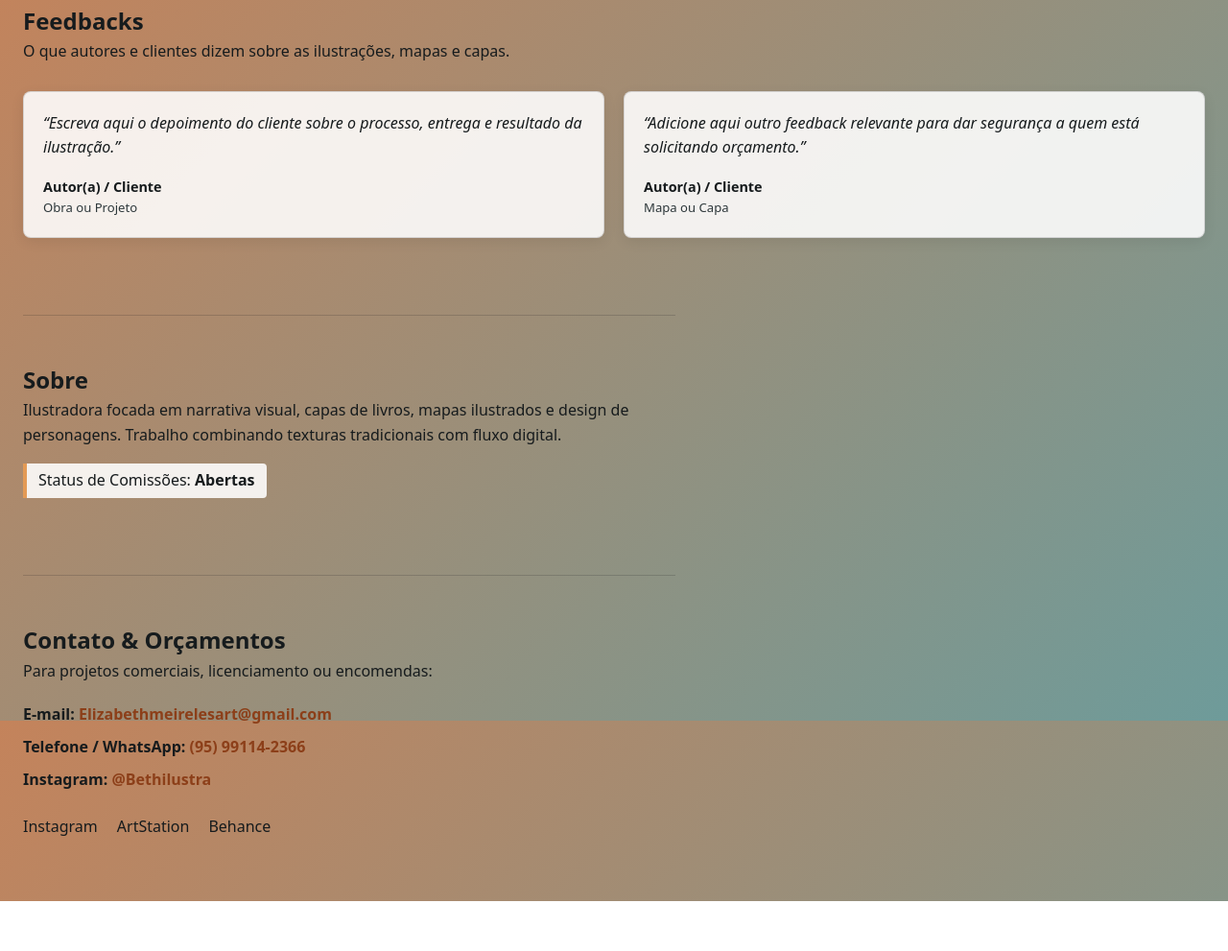
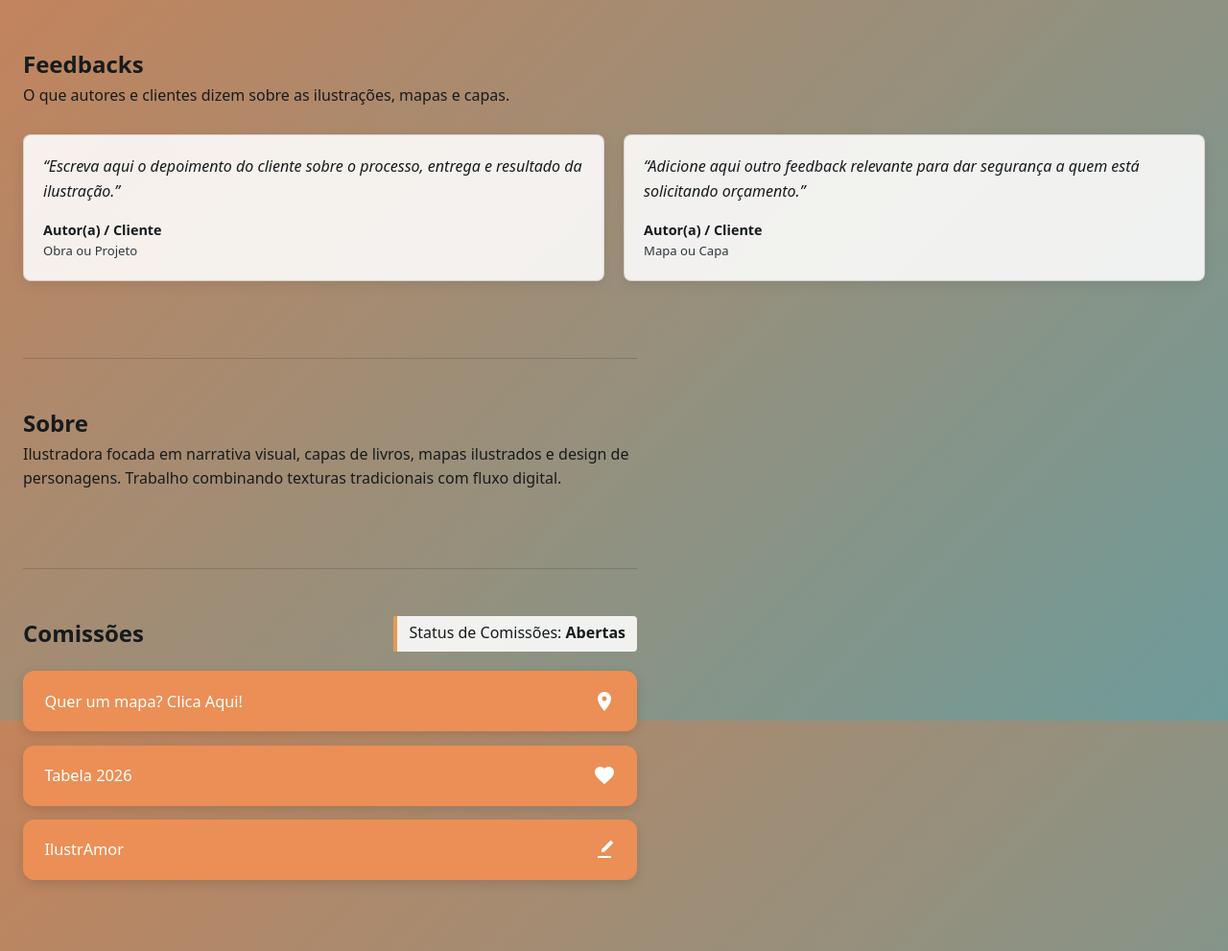
Before and after one commit to GladstonDev/Portfolio-BethIlustra, a plain HTML site: page index.html in a window 1280 px wide. Shown: the part 1649-2640 px from the top of the page at 96% size. Before the commit the page ends 2588 px from the top, so only its background shows below. Drawn offline with Linux system fonts and the light colour scheme.

Commit message:
Add files via upload

```diff
--- a/index.html
+++ b/index.html
@@ -13,7 +13,8 @@
       <nav class="nav">
         <a href="#galeria">Portfólio</a>
         <a href="#feedbacks">Feedbacks</a>
-        <a href="#sobre">Sobre & Comissões</a>
+        <a href="#sobre">Sobre</a>
+        <a href="#comissoes">Comissões</a>
         <a href="#contato">Contato</a>
       </nav>
     </div>
@@ -55,12 +56,57 @@
       <div id="feedbacks-grid" class="feedbacks-grid"></div>
     </section>
 
-    <!-- Sobre e Status de Comissões -->
+    <!-- Sobre -->
     <section id="sobre" class="about-section">
       <div class="about-text">
         <h2>Sobre</h2>
         <p>Ilustradora focada em narrativa visual, capas de livros, mapas ilustrados e design de personagens. Trabalho combinando texturas tradicionais com fluxo digital.</p>
+      </div>
+    </section>
+
+    <!-- Comissões -->
+    <section id="comissoes" class="commissions-section">
+      <div class="commissions-header">
+        <h2>Comissões</h2>
         <p class="commission-badge">Status de Comissões: <strong>Abertas</strong></p>
+      </div>
+
+      <div class="stacked-link-list">
+        <a
+          href="https://drive.google.com/file/d/1tKaKbNGfHKlo7Sz-gExQ2bNBHGl2cIF8/view"
+          target="_blank"
+          rel="noopener"
+          class="stacked-action-btn"
+        >
+          <span>Quer um mapa? Clica Aqui!</span>
+          <svg viewBox="0 0 24 24" aria-hidden="true">
+            <path d="M12 2C8.13 2 5 5.13 5 9c0 5.25 7 13 7 13s7-7.75 7-13c0-3.87-3.13-7-7-7Zm0 9.5A2.5 2.5 0 1 1 12 6.5a2.5 2.5 0 0 1 0 5Z"/>
+          </svg>
+        </a>
+
+        <a
+          href="https://drive.google.com/file/d/1s0ehQJQfjIjzQ8dWxnHVOgpTc8HKSqc3/view"
+          target="_blank"
+          rel="noopener"
+          class="stacked-action-btn"
+        >
+          <span>Tabela 2026</span>
+          <svg viewBox="0 0 24 24" aria-hidden="true">
+            <path d="M12 21.35l-1.45-1.32C5.4 15.36 2 12.28 2 8.5 2 5.42 4.42 3 7.5 3c1.74 0 3.41.81 4.5 2.09C13.09 3.81 14.76 3 16.5 3 19.58 3 22 5.42 22 8.5c0 3.78-3.4 6.86-8.55 11.54L12 21.35Z"/>
+          </svg>
+        </a>
+
+        <a
+          href="https://drive.google.com/file/d/1lApN7PAagVaPgFCGI7jKI4TCs55q2YpL/view"
+          target="_blank"
+          rel="noopener"
+          class="stacked-action-btn"
+        >
+          <span>IlustrAmor</span>
+          <svg viewBox="0 0 24 24" aria-hidden="true">
+            <path d="M20.71 4.63l-1.34-1.34a1 1 0 0 0-1.41 0L9 12.25V15h2.75l8.96-8.96a1 1 0 0 0 0-1.41ZM5 19h14v2H5v-2Z"/>
+          </svg>
+        </a>
       </div>
     </section>
 
--- a/script.js
+++ b/script.js
@@ -37,11 +37,9 @@ function renderGallery(filter = "all") {
   }
 
   filtered.forEach((art, index) => {
-    const numLabel = formatNumber(index, filtered.length);
     const card = document.createElement("article");
     card.className = "art-card";
     card.innerHTML = `
-      <span class="card-index">${numLabel}</span>
       <img src="${art.thumb}" alt="${art.title}" loading="lazy" />
       <div class="art-overlay">
         <span>${art.title}</span>
--- a/style.css
+++ b/style.css
@@ -8,6 +8,13 @@
   --muted: #2e383b;
   --accent: #e39a55;
   --accent-dark: #8c3f19;
+  --filter-turquoise: #5ec4be;
+  --filter-turquoise-hover: #47b0aa;
+  --filter-turquoise-border: #3a9691;
+  --filter-salmon: #f28d6b;
+  --filter-salmon-border: #d96b47;
+  --action-btn-bg: #eb8f56;
+  --action-btn-hover: #df7b3e;
 }
 
 *,
@@ -45,24 +52,30 @@ body {
 }
 
 .header-content {
-  display: flex;
-  justify-content: space-between;
+  display: grid;
+  grid-template-columns: 1fr auto 1fr;
   align-items: center;
-  flex-wrap: wrap;
   gap: 1rem;
 }
 
+.nav {
+  grid-column: 1;
+  justify-self: start;
+  display: flex;
+  flex-wrap: wrap;
+  gap: 1.25rem;
+}
+
 .logo {
+  grid-column: 2;
+  justify-self: center;
+  text-align: center;
   font-weight: 700;
+  font-size: 1.15rem;
   letter-spacing: 2px;
   color: var(--text);
   text-decoration: none;
-}
-
-.nav {
-  display: flex;
-  flex-wrap: wrap;
-  gap: 1.5rem;
+  white-space: nowrap;
 }
 
 .nav a {
@@ -86,19 +99,25 @@ body {
 }
 
 .filter-btn {
-  background: var(--surface);
-  color: var(--text);
-  border: 1px solid rgba(22, 27, 29, 0.16);
+  background: var(--filter-turquoise);
+  color: #ffffff;
+  border: 1px solid var(--filter-turquoise-border);
   padding: 0.5rem 1rem;
   border-radius: 6px;
   cursor: pointer;
-  font-weight: 500;
+  font-weight: 600;
+  text-shadow: 0 1px 2px rgba(0, 0, 0, 0.18);
   transition: all 0.2s;
 }
 
-.filter-btn.active,
 .filter-btn:hover {
-  background: var(--text);
+  background: var(--filter-turquoise-hover);
+  color: #ffffff;
+}
+
+.filter-btn.active {
+  background: var(--filter-salmon);
+  border-color: var(--filter-salmon-border);
   color: #ffffff;
 }
 
@@ -191,9 +210,10 @@ body {
   transform: translateY(-1px);
 }
 
-/* Seções Feedbacks, Sobre e Contato */
+/* Seções Feedbacks, Sobre, Comissões e Contato */
 .feedbacks-section,
 .about-section,
+.commissions-section,
 .contact-section {
   margin-top: 5rem;
   padding-top: 3rem;
@@ -201,8 +221,9 @@ body {
 }
 
 .about-section,
+.commissions-section,
 .contact-section {
-  max-width: 680px;
+  max-width: 640px;
 }
 
 .section-header {
@@ -255,13 +276,55 @@ body {
   font-size: 0.82rem;
 }
 
+.commissions-header {
+  display: flex;
+  align-items: center;
+  justify-content: space-between;
+  flex-wrap: wrap;
+  gap: 1rem;
+  margin-bottom: 1.25rem;
+}
+
 .commission-badge {
-  margin-top: 1rem;
   display: inline-block;
   padding: 0.35rem 0.75rem;
   background: var(--surface);
   border-left: 4px solid var(--accent);
   border-radius: 0 4px 4px 0;
+}
+
+.stacked-link-list {
+  display: flex;
+  flex-direction: column;
+  gap: 0.9rem;
+}
+
+.stacked-action-btn {
+  display: flex;
+  align-items: center;
+  justify-content: space-between;
+  gap: 1rem;
+  background: var(--action-btn-bg);
+  color: #ffffff;
+  text-decoration: none;
+  font-weight: 500;
+  font-size: 1.02rem;
+  padding: 1.15rem 1.4rem;
+  border-radius: 12px;
+  box-shadow: 0 4px 12px rgba(0, 0, 0, 0.12);
+  transition: transform 0.2s ease, background-color 0.2s ease;
+}
+
+.stacked-action-btn:hover {
+  background: var(--action-btn-hover);
+  transform: translateY(-2px);
+}
+
+.stacked-action-btn svg {
+  width: 24px;
+  height: 24px;
+  fill: #ffffff;
+  flex-shrink: 0;
 }
 
 .contact-details {
@@ -393,6 +456,22 @@ body {
 }
 
 @media (max-width: 900px) {
+  .header-content {
+    grid-template-columns: 1fr;
+    justify-items: center;
+  }
+
+  .nav {
+    grid-column: auto;
+    justify-self: center;
+    justify-content: center;
+  }
+
+  .logo {
+    grid-column: auto;
+    justify-self: center;
+  }
+
   .gallery-grid { column-count: 2; }
 }
 
```
